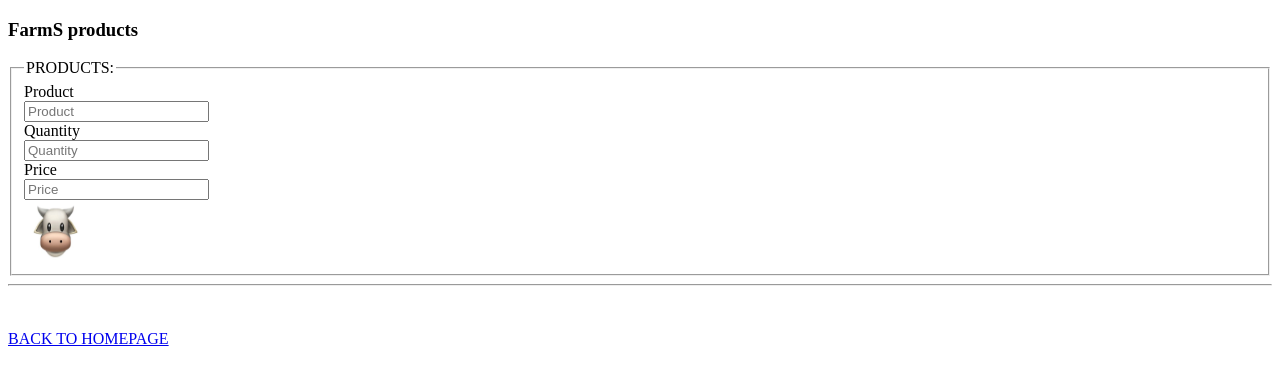
After one commit to NusaStegnar/farmers_market-final_project--V2, a Flask app: page /products in a window 1280 px wide. The commit adds this page. Shown: the top 385 px of the page. Run offline with Flask 3, Linux system fonts and the light colour scheme.

Commit message:
adding product table

```diff
--- a/app.py
+++ b/app.py
@@ -1,7 +1,12 @@
 from flask import Flask, render_template, request, url_for, redirect, flash
 from flask_sqlalchemy import SQLAlchemy
 from sqlalchemy import ForeignKey, create_engine
-from sqlalchemy.orm import sessionmaker, relationship, declarative_base
+from sqlalchemy.orm import sessionmaker, relationship, declarative_base, session
+from sqlalchemy.sql import text
+import sqlalchemy as sa
+
+
+
 
 db = SQLAlchemy()
 app = Flask(__name__)
@@ -11,15 +16,27 @@ db.init_app(app)
 
 
 class Farmer(db.Model):
-    id = db.Column(db.Integer, primary_key=True)
+    id = db.Column(db.Integer, primary_key=True )
     name = db.Column(db.String(120), nullable=False)
     location = db.Column(db.String(200), nullable=False)
-    product = db.Column(db.String(100), nullable=False)
+    #farm_product = db.relationship("Product", backref="farmer", lazy=True)
 
-    def __init__(self, name, location, product):
+    def __init__(self, name, location):
         self.name = name
         self.location = location
-        self.product = product
+
+
+class Product(db.Model):
+    id = db.Column(db.Integer, primary_key=True)
+    item = db.Column(db.String(200))
+    quantity = db.Column(db.Integer)
+    price = db.Column(db.Integer)
+    #parent_id = db.Column(db.Integer, db.ForeignKey("farmer.id"), nullable=False)
+
+    def __init__(self, item, quantity, price):
+        self.item = item
+        self.quantity = quantity
+        self.price = price
 
 
 with app.app_context():
@@ -34,10 +51,10 @@ def index():
 @app.route("/new", methods = ["GET", "POST"])
 def new():
     if request.method == "POST":
-        if not request.form["name"] or not request.form["location"] or not request.form["product"]:
+        if not request.form["name"] or not request.form["location"]:
             flash("Please enter all the fields", "error")
         else:
-            farmers = Farmer(request.form["name"], request.form["location"], request.form["product"])
+            farmers = Farmer(request.form["name"], request.form["location"])
             db.session.add(farmers)
             db.session.commit()
             flash("Records was successfully added")
@@ -45,14 +62,23 @@ def new():
     return render_template("new.html")
 
 
+@app.route("/products", methods = ["GET", "POST"])
+def products():
+    if request.method == "POST":
+        if not request.form["product"] or not request.form["quantity"] or not request.form["price"]:
+            flash("Please enter all the fields", "error")
+        else:
+            products = Product(request.form["item"], request.form["qoantity"]), request.form["price"]
+            db.session.add(products)
+            db.session.commit()
+            flash("Records was successfully added")
+
+    return render_template("products.html")
+
+
 @app.route("/farm/<id>", methods = ["GET", "POST"])
 def farm(id):
-    farm = db.session.get(Farmer, id)
-    # farm_info = []
-    # for fi in farm:
-    #     farm_info.append(fi.name)
-    #     farm_info.append(fi.location)
-    #     farm_info.append(fi.product)
+    farm = db.get(Farmer, id)
     return render_template("farm.html", farm=farm)
 
 
--- /dev/null
+++ b/templates/products.html
@@ -0,0 +1,38 @@
+<!DOCTYPE html>
+<html>
+
+   <body>
+
+      <h3>FarmS products</h3>
+
+
+      <form action="{{ url_for ('/products') }}" method="post" enctype="multipart/form-data">
+         <fieldset>
+            <legend>PRODUCTS:</legend>
+               <label for = "name">Product</label><br>
+               <input type = "text" name = "product" placeholder = "Product"><br>
+               <label for = "quantity">Quantity</label><br>
+               <input type = "text" name = "quantity" placeholder = "Quantity"><br>
+               <label for = "price">Price</label><br>
+               <input type = "text" name = "price" placeholder = "Price"><br>
+
+               <input type = "image" src="{{ url_for('static', filename='image/cow.jpg') }}" placeholder = "Submit" alt="Submit" width="60" height="60">
+
+         </fieldset>
+      </form>
+
+      <hr/>
+      {%- for category, message in get_flashed_messages(with_categories = true) %}
+      <div class = "alert alert-danger">
+         {{ message }}
+      </div>
+      {%- endfor %}
+
+      <br>
+      <br>
+
+      <a href="{{ '/' }}">BACK TO HOMEPAGE</a><br>
+      <br>
+
+   </body>
+</html>
```
Also changed, not shown: templates/dynamic.js (added, +12 -0 lines), templates/farm.html (+5 -8 lines), templates/new.html (+8 -3 lines), instance/market.db.
